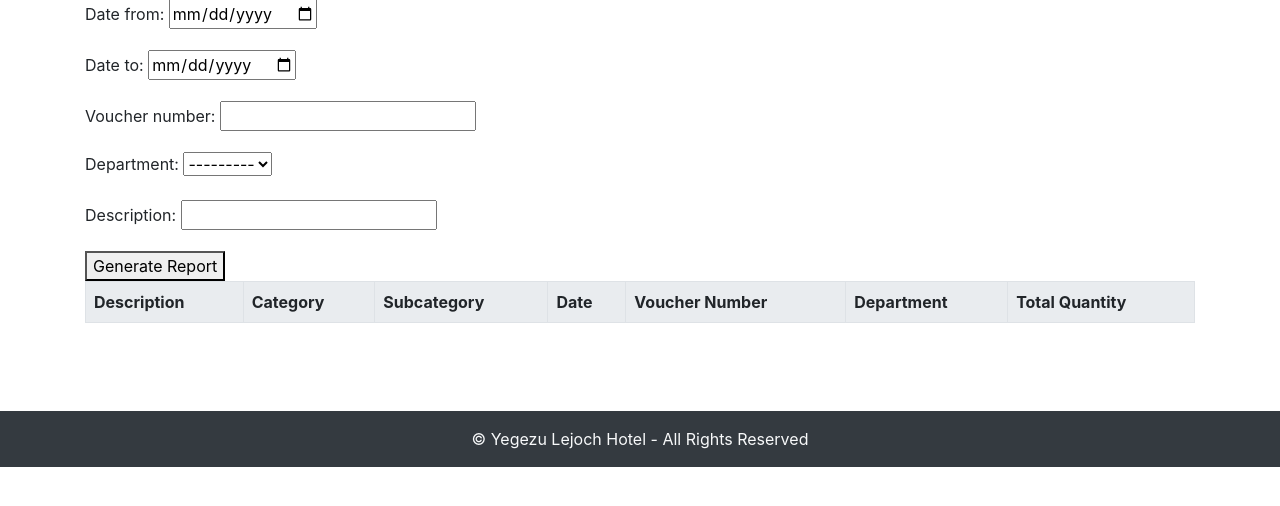
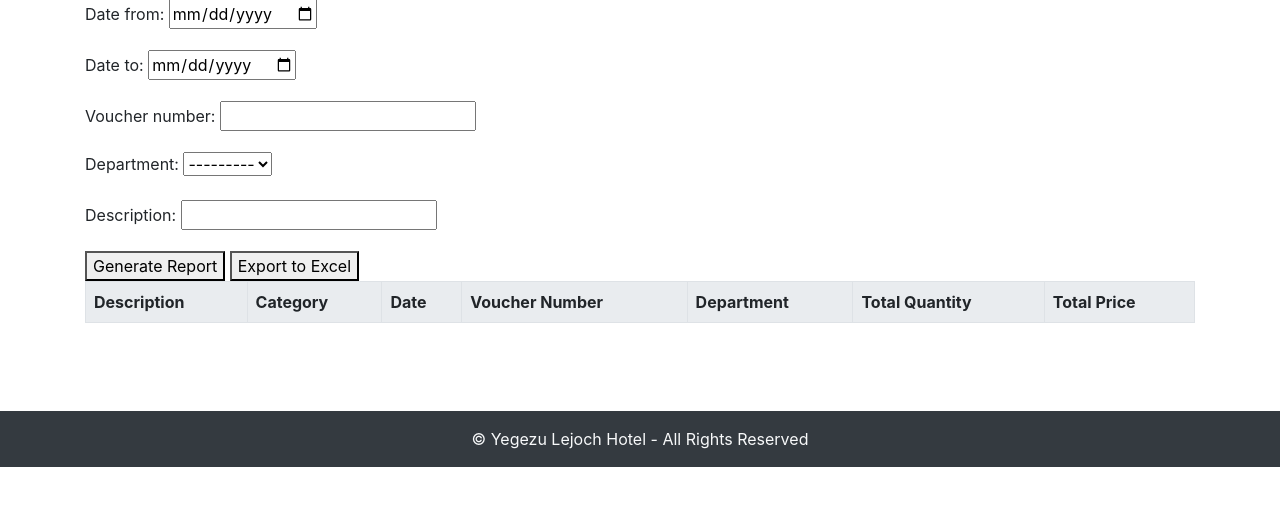
Before and after one commit to Mesele9/erp_django, a Django app: page /store/items-issued-report/ in a window 1280 px wide. Shown: the part 123-629 px from the top of the page. Run offline with Django 4.2, Linux system fonts and the light colour scheme; data that the repository does not hold is empty; some libraries are stand-ins or nearby versions.

Commit message:
add export to excel feature in the report

```diff
--- a/store/templates/store/items_issued_report.html
+++ b/store/templates/store/items_issued_report.html
@@ -6,6 +6,7 @@
   <form method="get">
     {{ form.as_p }}
     <button type="submit">Generate Report</button>
+    <button type="submit" name="export" value="excel">Export to Excel</button>
   </form>
 
   <table>
@@ -13,11 +14,11 @@
       <tr>
         <th>Description</th>
         <th>Category</th>
-        <th>Subcategory</th>
         <th>Date</th>
         <th>Voucher Number</th>
         <th>Department</th>
         <th>Total Quantity</th>
+        <th>Total Price</th>
       </tr>
     </thead>
     <tbody>
@@ -25,11 +26,11 @@
         <tr>
           <td>{{ item.item__description }}</td>
           <td>{{ item.item__category__name }}</td>
-          <td>{{ item.item__subcategory__name }}</td>
           <td>{{ item.issue_record__date }}</td>
           <td>{{ item.issue_record__voucher_number }}</td>
-          <td>{{ item.issue_record__department }}</td>
+          <td>{{ item.issue_record__department__name }}</td>
           <td>{{ item.total_quantity|intcomma }}</td>
+          <td>{{ item.total_price|intcomma }}</td>
         </tr>
       {% endfor %}
     </tbody>
--- a/store/templates/store/items_purchased_report.html
+++ b/store/templates/store/items_purchased_report.html
@@ -6,6 +6,7 @@
   <form method="get">
     {{ form.as_p }}
     <button type="submit">Generate Report</button>
+    <button type="submit" name="export" value="excel">Export to Excel</button>
   </form>
 
   <table>
--- a/store/templates/store/summarized_items_issued_report.html
+++ b/store/templates/store/summarized_items_issued_report.html
@@ -5,6 +5,7 @@
   <form method="get">
     {{ form.as_p }}
     <button type="submit">Generate Report</button>
+    <button type="submit" name="export" value="excel">Export to Excel</button>
   </form>
 
   <table>
@@ -14,6 +15,7 @@
         <th>Category</th>
         <th>Subcategory</th>
         <th>Total Quantity</th>
+        <th>Total Cost</th>
       </tr>
     </thead>
     <tbody>
@@ -23,6 +25,7 @@
           <td>{{ item.item__category__name }}</td>
           <td>{{ item.item__subcategory__name }}</td>
           <td>{{ item.total_quantity|intcomma }}</td>
+          <td>{{ item.total_price|intcomma }}</td>
         </tr>
       {% endfor %}
     </tbody>
--- a/store/templates/store/summarized_items_purchased_report.html
+++ b/store/templates/store/summarized_items_purchased_report.html
@@ -5,6 +5,7 @@
   <form method="get">
     {{ form.as_p }}
     <button type="submit">Generate Report</button>
+    <button type="submit" name="export" value="excel">Export to Excel</button>
   </form>
 
   <table>
--- a/store/views.py
+++ b/store/views.py
@@ -3,10 +3,12 @@ from django.http import HttpResponse, JsonResponse
 from django.shortcuts import render, redirect, get_object_or_404
 from django.db.models import F, Sum, Q, Avg
 import openpyxl
+from openpyxl.utils import get_column_letter
 from .models import Item, PurchaseRecord, PurchaseRecordItem, IssueRecord, IssueRecordItem, Subcategory, Supplier
 from .forms import IssueRecordFilterForm, ItemForm, ItemFilterForm, ItemsIssuedReportForm, ItemsPurchasedReportForm, PurchaseRecordFilterForm, PurchaseRecordForm, PurchaseRecordItemFormSet, IssueRecordForm, IssueRecordItemFormSet, SummarizedItemsIssuedReportForm, SummarizedItemsPurchasedReportForm, SupplierForm, SupplierFilterForm
 from .resource import ItemResource
 from django.core.paginator import Paginator, PageNotAnInteger, EmptyPage
+from django.db.models import Prefetch
 
 
 @login_required
@@ -165,7 +167,7 @@ def item_delete(request, pk):
 
 def purchase_record_list(request):
     form = PurchaseRecordFilterForm(request.GET or None)
-    purchase_records = PurchaseRecord.objects.select_related('supplier').prefetch_related('items')
+    purchase_records = PurchaseRecord.objects.select_related('supplier').prefetch_related('items').order_by('-date')
 
     if form.is_valid():
         if form.cleaned_data['date_from']:
@@ -190,12 +192,7 @@ def purchase_record_list(request):
 def purchase_record_detail(request, pk):
     purchase_record = get_object_or_404(PurchaseRecord.objects.prefetch_related('items'), pk=pk)
     return render(request, 'store/purchase_record_detail.html', {'purchase_record': purchase_record})
-'''
-def purchase_record_detail(request, pk):
-    purchase_record = get_object_or_404(PurchaseRecord, pk=pk)
-    purchase_record_items = PurchaseRecordItem.objects.filter(purchase_record=purchase_record)
-    return render(request, 'store/purchase_record_detail.html', {'purchase_record': purchase_record, 'purchase_record_items': purchase_record_items})
-'''
+
 
 def purchase_record_create(request):
     if request.method == 'POST':
@@ -237,14 +234,11 @@ def purchase_record_delete(request, pk):
         return redirect('purchase_record_list')
     return render(request, 'store/purchase_record_confirm_delete.html', {'purchase_record': purchase_record})
 
-from django.db.models import Prefetch
 
 def issue_record_list(request):
     form = IssueRecordFilterForm(request.GET or None)
 
-    issue_records = IssueRecord.objects.select_related('department').prefetch_related('items').only(
-        'id', 'date', 'department__name', 'issued_by', 'received_by', 'voucher_number'
-    ).order_by('-date')
+    issue_records = IssueRecord.objects.select_related('department').prefetch_related('items').order_by('-date')
 
     if form.is_valid():
         if form.cleaned_data['date_from']:
@@ -348,6 +342,9 @@ def items_purchased_report(request):
             total_price=Sum('total_price')
         )
 
+        if 'export' in request.GET and request.GET['export'] == 'excel':
+            return export_to_excel(report_data, 'Items Purchased Report')
+
     return render(request, 'store/items_purchased_report.html', {
         'form': form,
         'report_data': report_data,
@@ -373,7 +370,7 @@ def items_issued_report(request):
         if voucher_number:
             filters &= Q(issue_record__voucher_number__icontains=voucher_number)
         if department:
-            filters &= Q(issue_record__department__icontains=department)
+            filters &= Q(issue_record__department=department)
         if description:
             filters &= Q(item__description__icontains=description)
 
@@ -383,10 +380,15 @@ def items_issued_report(request):
             'item__subcategory__name',
             'issue_record__date',
             'issue_record__voucher_number',
-            'issue_record__department',
+            'issue_record__department__name',
         ).annotate(
-            total_quantity=Sum('quantity')
+            total_quantity=Sum('quantity'),
+            total_price=Sum(F('quantity') * F('item__current_unit_price'))
+
         )
+
+        if 'export' in request.GET and request.GET['export'] == 'excel':
+            return export_to_excel(report_data, 'Items Issued Report')
 
     return render(request, 'store/items_issued_report.html', {
         'form': form,
@@ -420,10 +422,40 @@ def summarized_items_purchased_report(request):
             total_price=Sum('total_price')
         )
 
+    if 'export' in request.GET:
+        response = HttpResponse(
+            content_type='application/vnd.openxmlformats-officedocument.spreadsheetml.sheet',
+        )
+        response['Content-Disposition'] = 'attachment; filename=summarized_items_purchased_report.xlsx'
+        wb = openpyxl.Workbook()
+        ws = wb.active
+        ws.title = 'Summarized Items Purchased'
+
+        headers = ['Item Description', 'Category', 'Subcategory', 'Total Quantity', 'Total Price']
+        ws.append(headers)
+
+        for record in report_data:
+            row = [
+                record['item__description'],
+                record['item__category__name'],
+                record['item__subcategory__name'],
+                record['total_quantity'],
+                record['total_price'],
+            ]
+            ws.append(row)
+
+        for col in range(1, len(headers) + 1):
+            ws.column_dimensions[get_column_letter(col)].auto_size = True
+
+        wb.save(response)
+        return response
+
     return render(request, 'store/summarized_items_purchased_report.html', {
         'form': form,
         'report_data': report_data,
     })
+
+from django.db.models import F, FloatField, ExpressionWrapper
 
 def summarized_items_issued_report(request):
     form = SummarizedItemsIssuedReportForm(request.GET or None)
@@ -447,13 +479,64 @@ def summarized_items_issued_report(request):
             'item__category__name',
             'item__subcategory__name'
         ).annotate(
-            total_quantity=Sum('quantity')
+            total_quantity=Sum('quantity'),
+            total_price=Sum(F('quantity') * F('item__current_unit_price'))
         )
+
+    if 'export' in request.GET:
+        response = HttpResponse(
+            content_type='application/vnd.openxmlformats-officedocument.spreadsheetml.sheet',
+        )
+        response['Content-Disposition'] = 'attachment; filename=summarized_items_issued_report.xlsx'
+        wb = openpyxl.Workbook()
+        ws = wb.active
+        ws.title = 'Summarized Items Issued'
+
+        headers = ['Item Description', 'Category', 'Subcategory', 'Total Quantity', 'Total Price']
+        ws.append(headers)
+
+        for record in report_data:
+            row = [
+                record['item__description'],
+                record['item__category__name'],
+                record['item__subcategory__name'],
+                record['total_quantity'],
+                record['total_price'],
+
+            ]
+            ws.append(row)
+
+        for col in range(1, len(headers) + 1):
+            ws.column_dimensions[get_column_letter(col)].auto_size = True
+
+        wb.save(response)
+        return response
 
     return render(request, 'store/summarized_items_issued_report.html', {
         'form': form,
         'report_data': report_data,
     })
+
+
+def export_to_excel(data, report_name):
+    workbook = openpyxl.Workbook()
+    worksheet = workbook.active
+    worksheet.title = report_name
+
+    headers = list(data[0].keys()) if data else []
+    for col_num, header in enumerate(headers, 1):
+        column_letter = get_column_letter(col_num)
+        worksheet[f'{column_letter}1'] = header
+
+    for row_num, item in enumerate(data, 2):
+        for col_num, (key, value) in enumerate(item.items(), 1):
+            column_letter = get_column_letter(col_num)
+            worksheet[f'{column_letter}{row_num}'] = value
+
+    response = HttpResponse(content_type='application/vnd.openxmlformats-officedocument.spreadsheetml.sheet')
+    response['Content-Disposition'] = f'attachment; filename={report_name}.xlsx'
+    workbook.save(response)
+    return response
 
 
 def export_items_to_excel(request):
```
Also changed, not shown: hotelerp/settings.py (+4 -5 lines), store/resource.py (line endings or trailing spaces), store/urls.py (line endings or trailing spaces).
